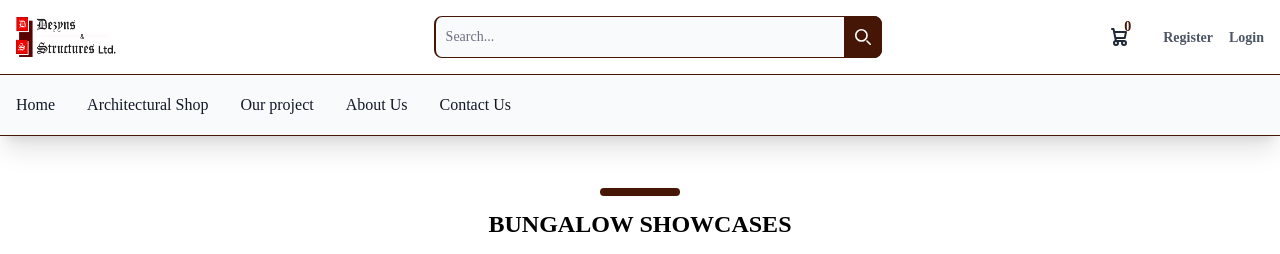
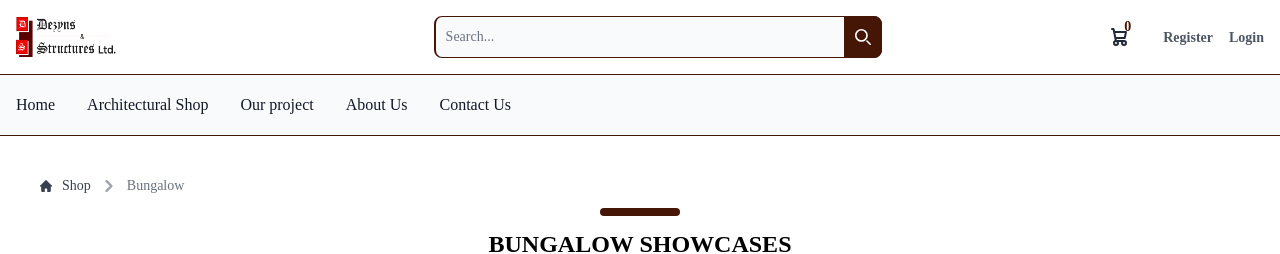
Before and after one commit to MESHEmugles/dnstructure, a Next.js app: page /shop/bungalow in a window 1280 px wide. Shown: the top 254 px of the page. Built offline with nearby package versions, Linux system fonts and the light colour scheme; a web font is replaced by a local one.

Commit message:
changed in the logo

```diff
--- a/src/app/shop/[slug]/page.tsx
+++ b/src/app/shop/[slug]/page.tsx
@@ -57,9 +57,27 @@
 
     return (
         <>
-            {/* <Header/> */}
-
-            <div className='pt-10'>
+            <nav className="flex pt-10 px-4 md:px-10 sm:px-1" aria-label="Breadcrumb">
+                <ol className="inline-flex items-center space-x-1 md:space-x-2 rtl:space-x-reverse">
+                    <li className="inline-flex items-center">
+                        <a href="/shop" className="inline-flex items-center text-sm font-medium text-gray-700 hover:text-[#451606] dark:text-gray-400 dark:hover:text-[#451606]">
+                            <svg className="w-3 h-3 me-2.5" aria-hidden="true" xmlns="http://www.w3.org/2000/svg" fill="currentColor" viewBox="0 0 20 20">
+                            <path d="m19.707 9.293-2-2-7-7a1 1 0 0 0-1.414 0l-7 7-2 2a1 1 0 0 0 1.414 1.414L2 10.414V18a2 2 0 0 0 2 2h3a1 1 0 0 0 1-1v-4a1 1 0 0 1 1-1h2a1 1 0 0 1 1 1v4a1 1 0 0 0 1 1h3a2 2 0 0 0 2-2v-7.586l.293.293a1 1 0 0 0 1.414-1.414Z"/>
+                            </svg>
+                            Shop
+                        </a>
+                    </li>
+                    <li aria-current="page">
+                        <div className="flex items-center">
+                            <svg className="rtl:rotate-180 w-3 h-3 text-gray-400 mx-1" aria-hidden="true" xmlns="http://www.w3.org/2000/svg" fill="none" viewBox="0 0 6 10">
+                                <path stroke="currentColor" strokeLinecap="round" strokeLinejoin="round" strokeWidth="2" d="m1 9 4-4-4-4"/>
+                            </svg>
+                            <span className="ms-1 text-sm font-medium text-gray-500 md:ms-2 dark:text-gray-400 capitalize">{params.slug}</span>
+                        </div>
+                    </li>
+                </ol>
+            </nav>
+            <div className=''>
                 <div className='text-center pb-4'>
                     <hr className="w-20 h-2 mx-auto bg-[#451606] border-0 rounded my-3 dark:bg-gray-700"/>
                     <h2 className='text-2xl font-bold uppercase tracking-1'>
--- a/src/components/main/Top.tsx
+++ b/src/components/main/Top.tsx
@@ -12,7 +12,7 @@
             <nav className="border-gray-200 bg-transparent fixed w-screen top-4 md:top-12 z-[90]">
                 <div className="max-w-screen-xl flex flex-wrap items-center justify-between mx-auto p-4">
                     <Link href="/" className="flex items-center ml-10 space-x-3 rtl:space-x-reverse hidden md:block">
-                        <Image src="/logo.jpg" className="h-10" alt="dnstruture logo" width={200} height={300} />
+                        <Image src="/logo.jpg" className="h-10" alt="dnstruture logo" width={90} height={50} />
                     </Link>
                     <Link href="/" className="flex items-center space-x-3 rtl:space-x-reverse block md:hidden">
                         <Image src="/logo.jpg" className="h-10" alt="dnstruture logo" width={140} height={140} />
--- a/src/components/shop/Banner.tsx
+++ b/src/components/shop/Banner.tsx
@@ -19,7 +19,7 @@
 
           <div className="py-5">
             <p className="my-4 md:text-base lg:text-xl/relaxed text-center">
-              <span className="text-[#451606] font-semibold">Welcome to Dezyns Structure.</span> Discover a
+              <span className="text-[#451606] font-semibold">Welcome to Dezyns <span className="text-[13px]">&</span> Structures.</span> Discover a
               wide range of building plans, from duplexes to hotels.
               Our professional designs are ready for immediate use,
               making your dream home a reality. Start your project
--- a/src/components/shop/Header.tsx
+++ b/src/components/shop/Header.tsx
@@ -101,7 +101,7 @@
                     </div>
                 </div>
             </nav>
-            <nav className="bg-gray-50 dark:bg-gray-700 shadow-xl border-y border-[#451606] py-1.5">
+            <nav className="bg-gray-50 dark:bg-gray-700 border-y border-[#451606] py-1.5">
                 <div className="max-w-screen-xl px-4 py-3 mx-auto">
                     <div className="flex items-center">
                         <ul className="text-xs md:text-base flex flex-row font-medium mt-0 space-x-6 md:space-x-8 rtl:space-x-reverse text-sm">
```
